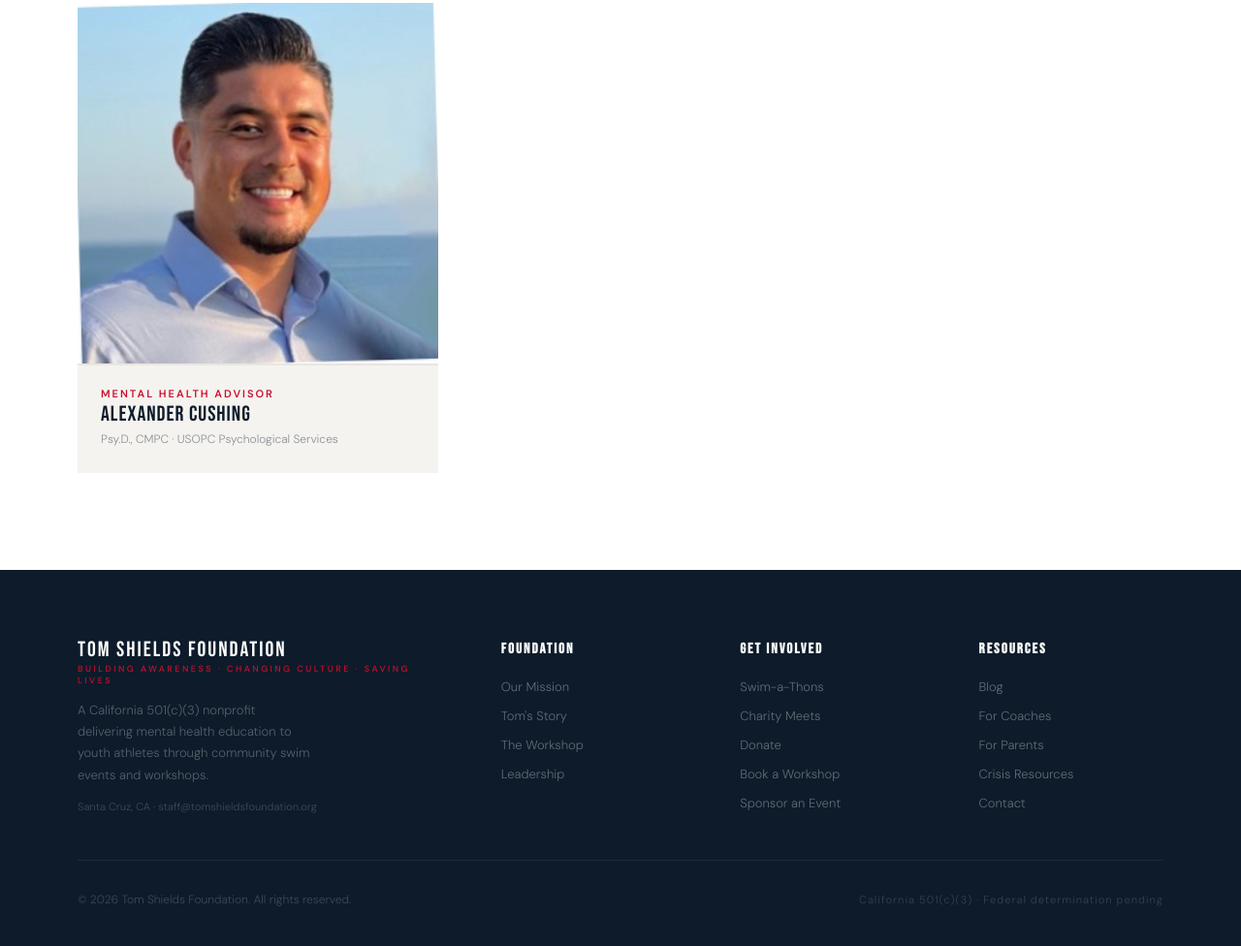
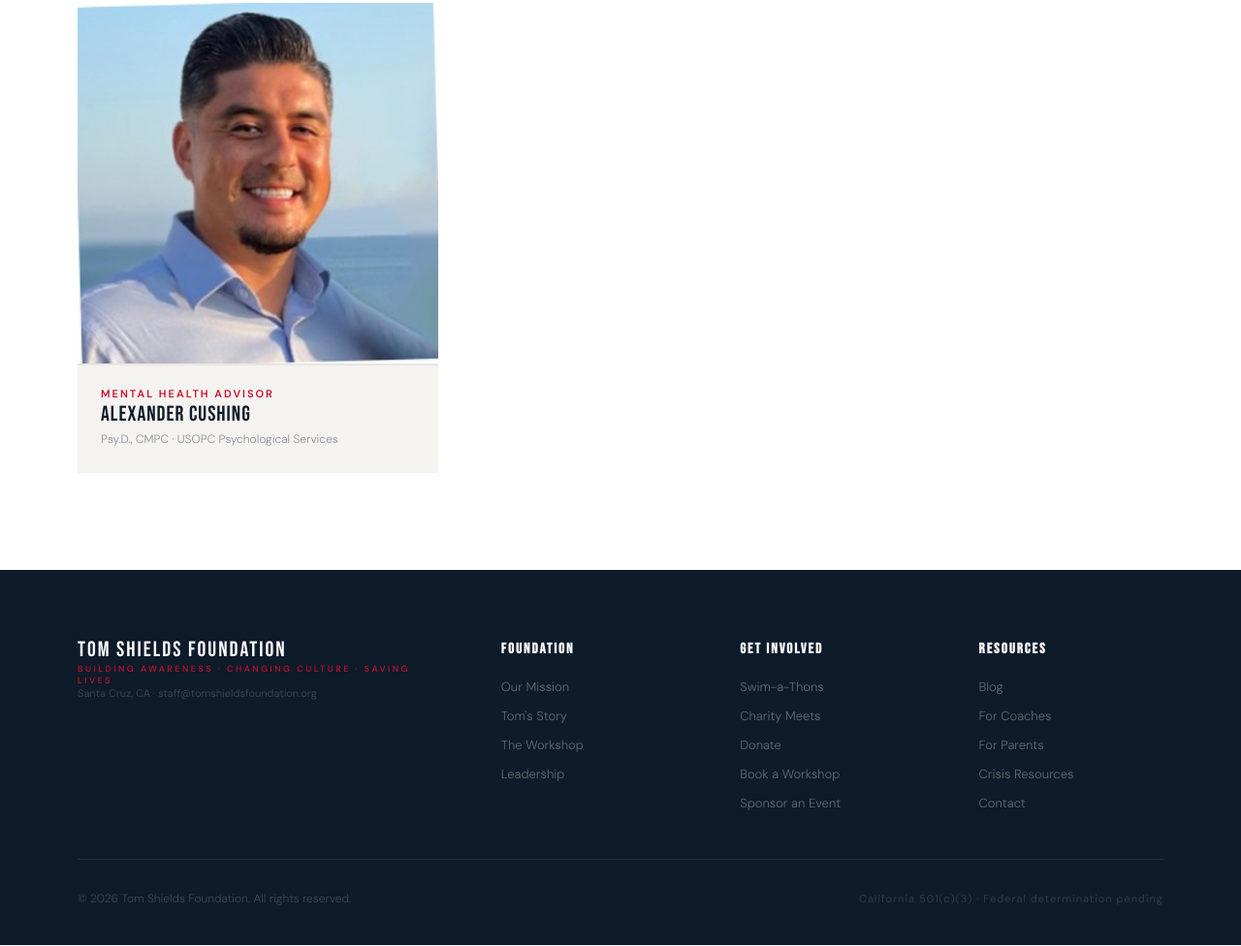
Before and after one commit to tomshieldsswim/tsf, a plain HTML site: page board.html in a window 1280 px wide. Shown: the part 2153-3129 px from the top of the page at 97% size. Drawn offline with Linux system fonts and the light colour scheme; a web font is replaced by a local one.

Commit message:
Remove footer brand desc

```diff
--- a/board.html
+++ b/board.html
@@ -215,7 +215,6 @@
   <div class="footer-grid">
     <div>
       <a href="index.html" class="nav-logo"><span class="nav-logo-name">Tom Shields Foundation</span><span class="nav-logo-tag">Building Awareness · Changing Culture · Saving Lives</span></a>
-      <p class="footer-brand-desc">A California 501(c)(3) nonprofit delivering mental health education to youth athletes through community swim events and workshops.</p>
       <p class="footer-contact">Santa Cruz, CA · staff@tomshieldsfoundation.org</p>
     </div>
     <div class="footer-col"><h4>Foundation</h4><ul><li><a href="mission.html">Our Mission</a></li><li><a href="story.html">Tom's Story</a></li><li><a href="mission.html">The Workshop</a></li><li><a href="board.html">Leadership</a></li></ul></div>
```
